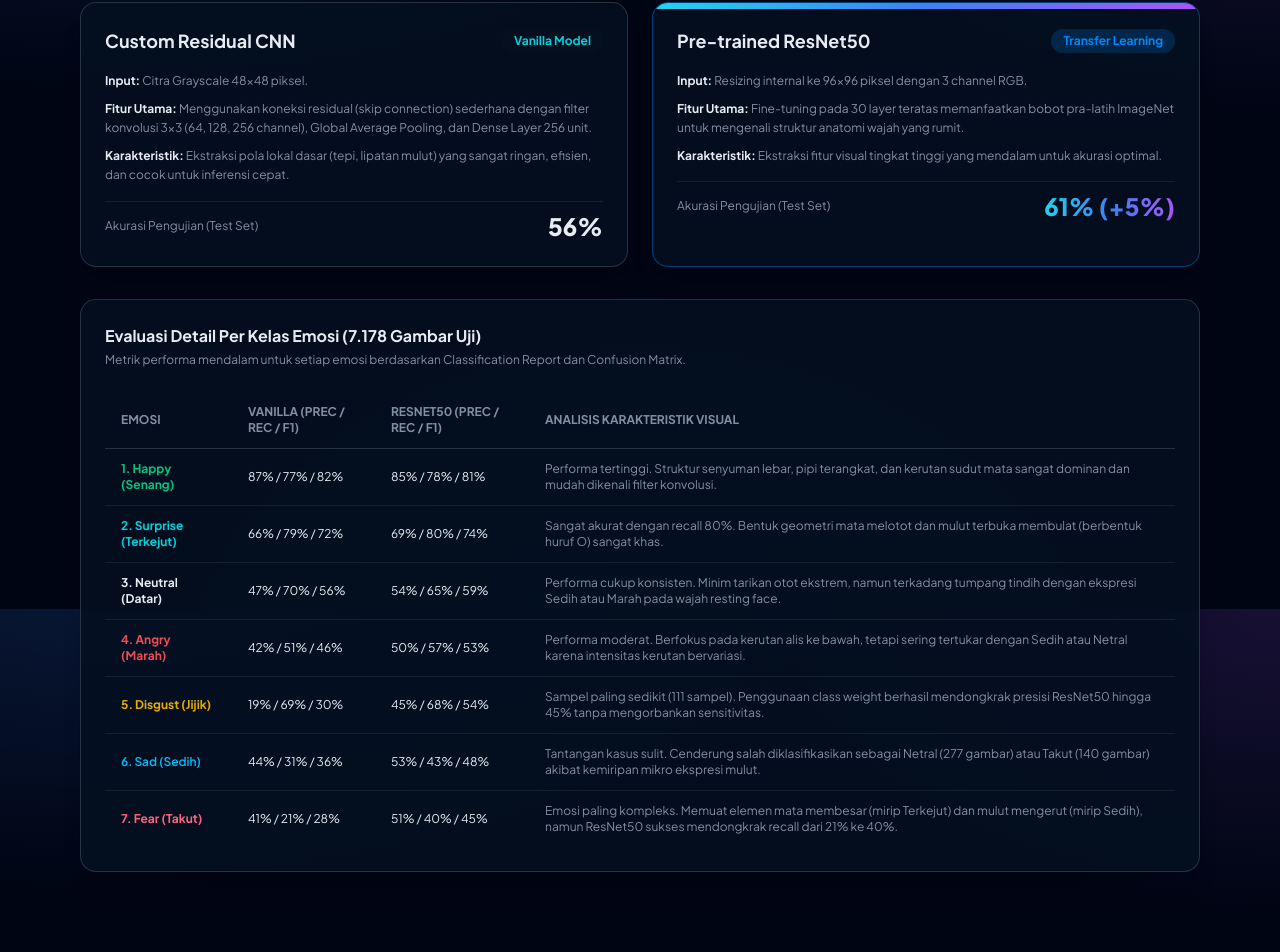
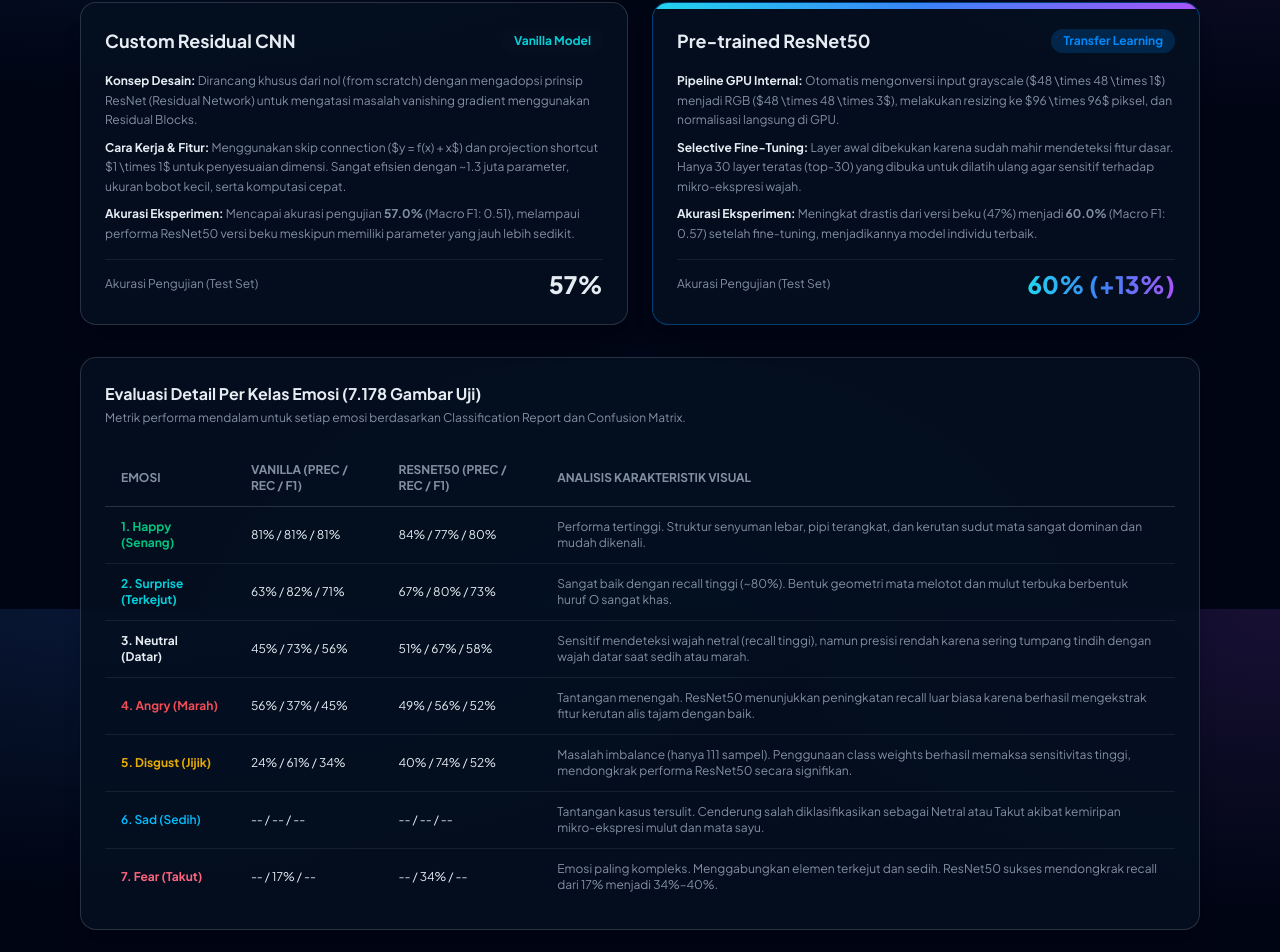
Before and after one commit to Sillhoute/Moodlens, a Next.js app in the folder frontend/: page /info in a window 1280 px wide. Shown: the part 191-1143 px from the top of the page. Before the commit the page ends 1095 px from the top, so only its background shows below. Built offline with nearby package versions, Linux system fonts and the light colour scheme; no server answers.

Commit message:
refactor: update model specifications and enhance performance metrics in documentation

```diff
--- a/frontend/src/app/info/page.tsx
+++ b/frontend/src/app/info/page.tsx
@@ -27,26 +27,30 @@ export default function InfoPage() {
           </div>
           <div className="space-y-2 text-xs text-muted-foreground leading-relaxed">
             <p>
-              <strong className="text-foreground">Input:</strong> Citra
-              Grayscale 48x48 piksel.
+              <strong className="text-foreground">Konsep Desain:</strong>{" "}
+              Dirancang khusus dari nol (from scratch) dengan mengadopsi prinsip
+              ResNet (Residual Network) untuk mengatasi masalah vanishing
+              gradient menggunakan Residual Blocks.
             </p>
             <p>
-              <strong className="text-foreground">Fitur Utama:</strong>{" "}
-              Menggunakan koneksi residual (skip connection) sederhana dengan
-              filter konvolusi 3x3 (64, 128, 256 channel), Global Average
-              Pooling, dan Dense Layer 256 unit.
+              <strong className="text-foreground">Cara Kerja & Fitur:</strong>{" "}
+              Menggunakan skip connection ($y = f(x) + x$) dan projection
+              shortcut $1 \times 1$ untuk penyesuaian dimensi. Sangat efisien
+              dengan ~1.3 juta parameter, ukuran bobot kecil, serta komputasi
+              cepat.
             </p>
             <p>
-              <strong className="text-foreground">Karakteristik:</strong>{" "}
-              Ekstraksi pola lokal dasar (tepi, lipatan mulut) yang sangat
-              ringan, efisien, dan cocok untuk inferensi cepat.
+              <strong className="text-foreground">Akurasi Eksperimen:</strong>{" "}
+              Mencapai akurasi pengujian <strong>57.0%</strong> (Macro F1:
+              0.51), melampaui performa ResNet50 versi beku meskipun memiliki
+              parameter yang jauh lebih sedikit.
             </p>
           </div>
           <div className="pt-2 border-t border-border/50 flex items-center justify-between">
             <span className="text-xs text-muted-foreground">
               Akurasi Pengujian (Test Set)
             </span>
-            <span className="text-2xl font-black text-foreground">56%</span>
+            <span className="text-2xl font-black text-foreground">57%</span>
           </div>
         </div>
 
@@ -63,18 +67,26 @@ export default function InfoPage() {
           </div>
           <div className="space-y-2 text-xs text-muted-foreground leading-relaxed">
             <p>
-              <strong className="text-foreground">Input:</strong> Resizing
-              internal ke 96x96 piksel dengan 3 channel RGB.
+              <strong className="text-foreground">
+                Pipeline GPU Internal:
+              </strong>{" "}
+              Otomatis mengonversi input grayscale ($48 \times 48 \times 1$)
+              menjadi RGB ($48 \times 48 \times 3$), melakukan resizing ke $96
+              \times 96$ piksel, dan normalisasi langsung di GPU.
             </p>
             <p>
-              <strong className="text-foreground">Fitur Utama:</strong>{" "}
-              Fine-tuning pada 30 layer teratas memanfaatkan bobot pra-latih
-              ImageNet untuk mengenali struktur anatomi wajah yang rumit.
+              <strong className="text-foreground">
+                Selective Fine-Tuning:
+              </strong>{" "}
+              Layer awal dibekukan karena sudah mahir mendeteksi fitur dasar.
+              Hanya 30 layer teratas (top-30) yang dibuka untuk dilatih ulang
+              agar sensitif terhadap mikro-ekspresi wajah.
             </p>
             <p>
-              <strong className="text-foreground">Karakteristik:</strong>{" "}
-              Ekstraksi fitur visual tingkat tinggi yang mendalam untuk akurasi
-              optimal.
+              <strong className="text-foreground">Akurasi Eksperimen:</strong>{" "}
+              Meningkat drastis dari versi beku (47%) menjadi{" "}
+              <strong>60.0%</strong> (Macro F1: 0.57) setelah fine-tuning,
+              menjadikannya model individu terbaik.
             </p>
           </div>
           <div className="pt-2 border-t border-border/50 flex items-center justify-between">
@@ -82,7 +94,7 @@ export default function InfoPage() {
               Akurasi Pengujian (Test Set)
             </span>
             <span className="text-2xl font-black text-gradient-brand">
-              61% (+5%)
+              60% (+13%)
             </span>
           </div>
         </div>
@@ -116,12 +128,11 @@ export default function InfoPage() {
                 <td className="py-3 px-4 font-bold text-success">
                   1. Happy (Senang)
                 </td>
-                <td className="py-3 px-4">87% / 77% / 82%</td>
-                <td className="py-3 px-4">85% / 78% / 81%</td>
+                <td className="py-3 px-4">81% / 81% / 81%</td>
+                <td className="py-3 px-4">84% / 77% / 80%</td>
                 <td className="py-3 px-4 text-muted-foreground">
                   Performa tertinggi. Struktur senyuman lebar, pipi terangkat,
-                  dan kerutan sudut mata sangat dominan dan mudah dikenali
-                  filter konvolusi.
+                  dan kerutan sudut mata sangat dominan dan mudah dikenali.
                 </td>
               </tr>
 
@@ -130,11 +141,11 @@ export default function InfoPage() {
                 <td className="py-3 px-4 font-bold text-accent-2">
                   2. Surprise (Terkejut)
                 </td>
-                <td className="py-3 px-4">66% / 79% / 72%</td>
-                <td className="py-3 px-4">69% / 80% / 74%</td>
+                <td className="py-3 px-4">63% / 82% / 71%</td>
+                <td className="py-3 px-4">67% / 80% / 73%</td>
                 <td className="py-3 px-4 text-muted-foreground">
-                  Sangat akurat dengan recall 80%. Bentuk geometri mata melotot
-                  dan mulut terbuka membulat (berbentuk huruf O) sangat khas.
+                  Sangat baik dengan recall tinggi (~80%). Bentuk geometri mata
+                  melotot dan mulut terbuka berbentuk huruf O sangat khas.
                 </td>
               </tr>
 
@@ -143,12 +154,12 @@ export default function InfoPage() {
                 <td className="py-3 px-4 font-bold text-foreground">
                   3. Neutral (Datar)
                 </td>
-                <td className="py-3 px-4">47% / 70% / 56%</td>
-                <td className="py-3 px-4">54% / 65% / 59%</td>
+                <td className="py-3 px-4">45% / 73% / 56%</td>
+                <td className="py-3 px-4">51% / 67% / 58%</td>
                 <td className="py-3 px-4 text-muted-foreground">
-                  Performa cukup konsisten. Minim tarikan otot ekstrem, namun
-                  terkadang tumpang tindih dengan ekspresi Sedih atau Marah pada
-                  wajah resting face.
+                  Sensitif mendeteksi wajah netral (recall tinggi), namun
+                  presisi rendah karena sering tumpang tindih dengan wajah datar
+                  saat sedih atau marah.
                 </td>
               </tr>
 
@@ -157,12 +168,12 @@ export default function InfoPage() {
                 <td className="py-3 px-4 font-bold text-destructive">
                   4. Angry (Marah)
                 </td>
-                <td className="py-3 px-4">42% / 51% / 46%</td>
-                <td className="py-3 px-4">50% / 57% / 53%</td>
+                <td className="py-3 px-4">56% / 37% / 45%</td>
+                <td className="py-3 px-4">49% / 56% / 52%</td>
                 <td className="py-3 px-4 text-muted-foreground">
-                  Performa moderat. Berfokus pada kerutan alis ke bawah, tetapi
-                  sering tertukar dengan Sedih atau Netral karena intensitas
-                  kerutan bervariasi.
+                  Tantangan menengah. ResNet50 menunjukkan peningkatan recall
+                  luar biasa karena berhasil mengekstrak fitur kerutan alis
+                  tajam dengan baik.
                 </td>
               </tr>
 
@@ -171,12 +182,12 @@ export default function InfoPage() {
                 <td className="py-3 px-4 font-bold text-warning">
                   5. Disgust (Jijik)
                 </td>
-                <td className="py-3 px-4">19% / 69% / 30%</td>
-                <td className="py-3 px-4">45% / 68% / 54%</td>
+                <td className="py-3 px-4">24% / 61% / 34%</td>
+                <td className="py-3 px-4">40% / 74% / 52%</td>
                 <td className="py-3 px-4 text-muted-foreground">
-                  Sampel paling sedikit (111 sampel). Penggunaan class weight
-                  berhasil mendongkrak presisi ResNet50 hingga 45% tanpa
-                  mengorbankan sensitivitas.
+                  Masalah imbalance (hanya 111 sampel). Penggunaan class weights
+                  berhasil memaksa sensitivitas tinggi, mendongkrak performa
+                  ResNet50 secara signifikan.
                 </td>
               </tr>
 
@@ -185,12 +196,12 @@ export default function InfoPage() {
                 <td className="py-3 px-4 font-bold font-semibold text-sky-400">
                   6. Sad (Sedih)
                 </td>
-                <td className="py-3 px-4">44% / 31% / 36%</td>
-                <td className="py-3 px-4">53% / 43% / 48%</td>
+                <td className="py-3 px-4">-- / -- / --</td>
+                <td className="py-3 px-4">-- / -- / --</td>
                 <td className="py-3 px-4 text-muted-foreground">
-                  Tantangan kasus sulit. Cenderung salah diklasifikasikan
-                  sebagai Netral (277 gambar) atau Takut (140 gambar) akibat
-                  kemiripan mikro ekspresi mulut.
+                  Tantangan kasus tersulit. Cenderung salah diklasifikasikan
+                  sebagai Netral atau Takut akibat kemiripan mikro-ekspresi
+                  mulut dan mata sayu.
                 </td>
               </tr>
 
@@ -199,12 +210,12 @@ export default function InfoPage() {
                 <td className="py-3 px-4 font-bold text-rose-400">
                   7. Fear (Takut)
                 </td>
-                <td className="py-3 px-4">41% / 21% / 28%</td>
-                <td className="py-3 px-4">51% / 40% / 45%</td>
+                <td className="py-3 px-4">-- / 17% / --</td>
+                <td className="py-3 px-4">-- / 34% / --</td>
                 <td className="py-3 px-4 text-muted-foreground">
-                  Emosi paling kompleks. Memuat elemen mata membesar (mirip
-                  Terkejut) dan mulut mengerut (mirip Sedih), namun ResNet50
-                  sukses mendongkrak recall dari 21% ke 40%.
+                  Emosi paling kompleks. Menggabungkan elemen terkejut dan
+                  sedih. ResNet50 sukses mendongkrak recall dari 17% menjadi
+                  34%–40%.
                 </td>
               </tr>
             </tbody>
```
Also changed, not shown: 2 other files (tests, documents, lock files or other folders).
